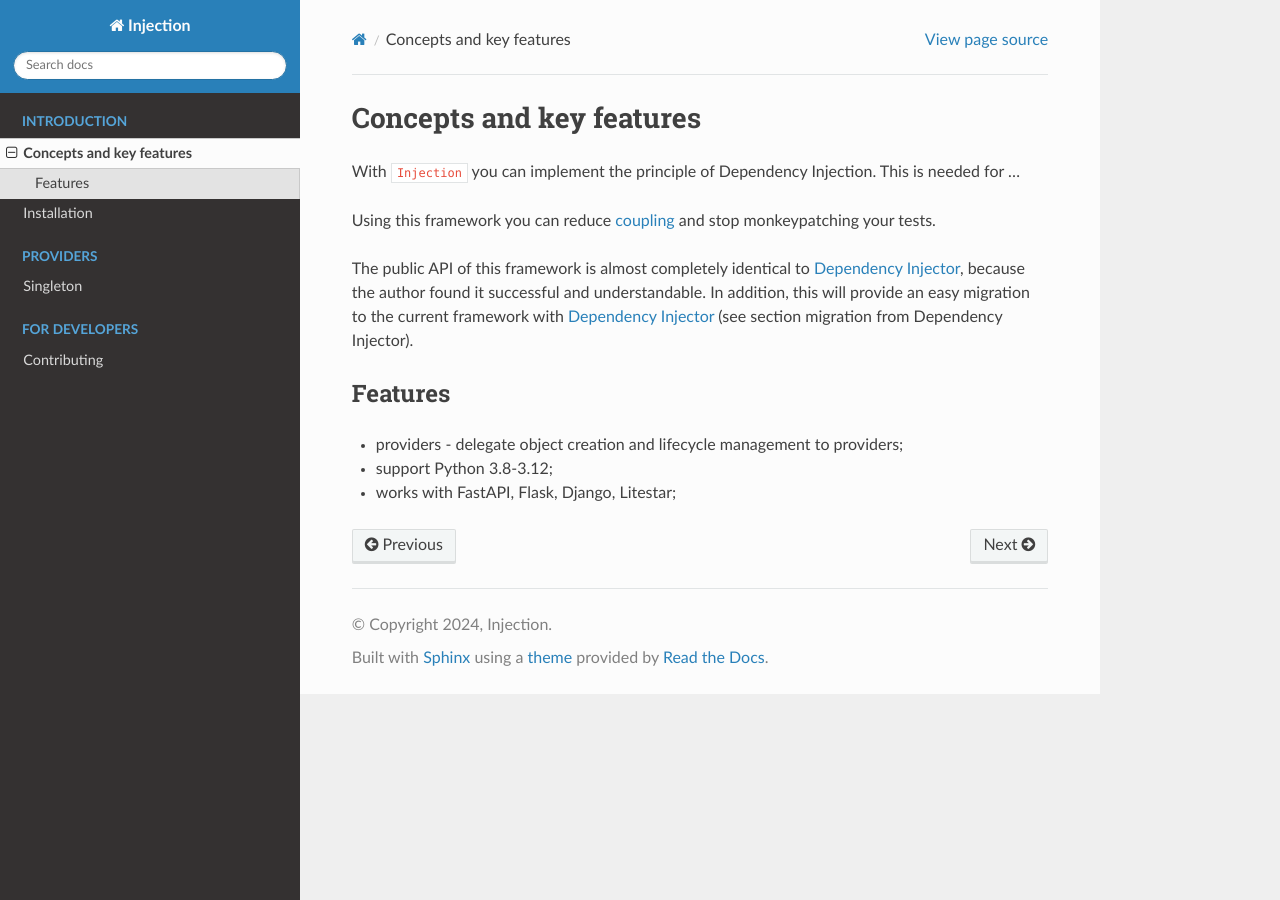
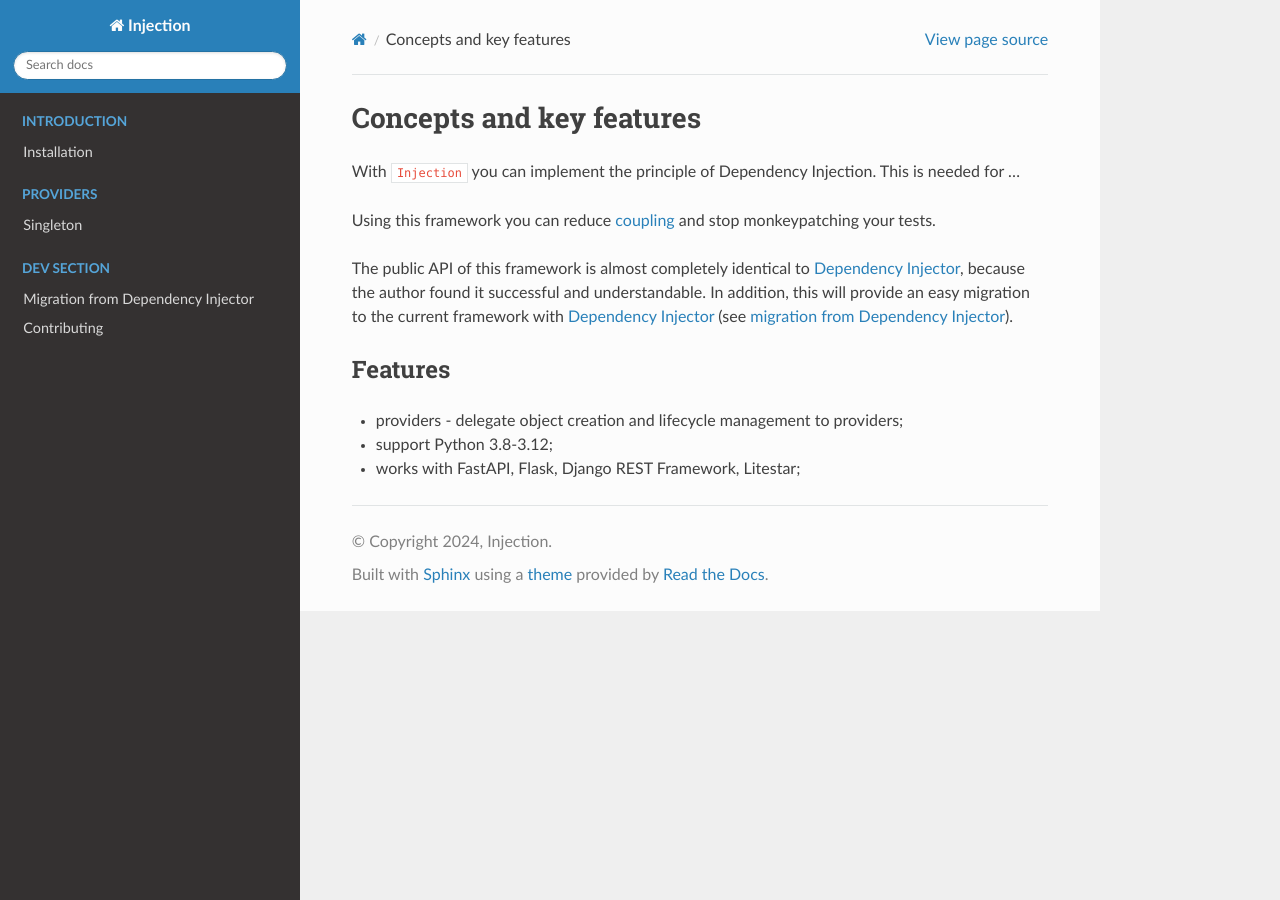
Before and after one commit to nightblure/injection, a Sphinx documentation site: the page built from docs/introduction/concepts-and-key_features.md, in a window 1280 px wide. Built offline with Sphinx 7.4.7 and the Read the Docs theme 2.0.0, drawn with Linux system fonts in a browser that asks for light colours; pages that are not in the unit, such as notebooks, are missing from menus.

Commit message:
update docs

```diff
--- a/docs/introduction/key_features.md
+++ b/docs/introduction/concepts-and-key_features.md
@@ -10,10 +10,10 @@
 because the author found it successful and understandable.
 In addition, this will provide an easy migration to the current framework with
 [Dependency Injector](https://python-dependency-injector.ets-labs.org/index.html#)
-(see section migration from Dependency Injector).
+(see [migration from Dependency Injector](https://injection.readthedocs.io/latest/introduction/migration-from-dependency-injector.html)).
 
 ## Features
 
 * providers - delegate object creation and lifecycle management to providers;
 * support Python 3.8-3.12;
-* works with FastAPI, Flask, Django, Litestar;
+* works with FastAPI, Flask, Django REST Framework, Litestar;
```
Also changed, not shown: README.md (+4 -1 lines), docs/dev/migration-from-dependency-injector.md (added, +30 -0 lines), docs/index.md (+2 -2 lines), docs/introduction/installation.md (+1 -1 lines).
